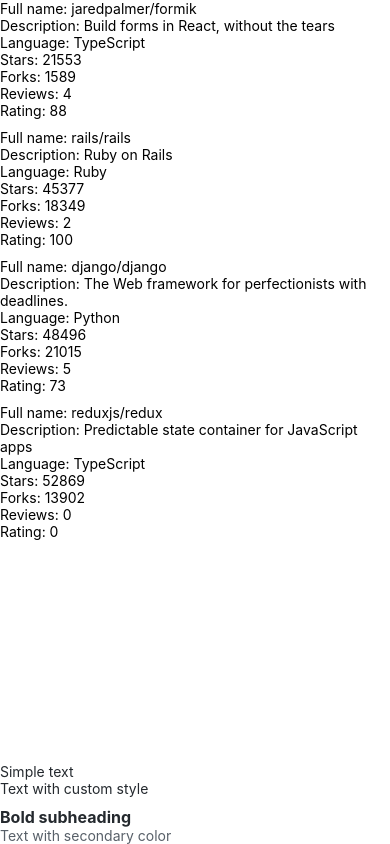
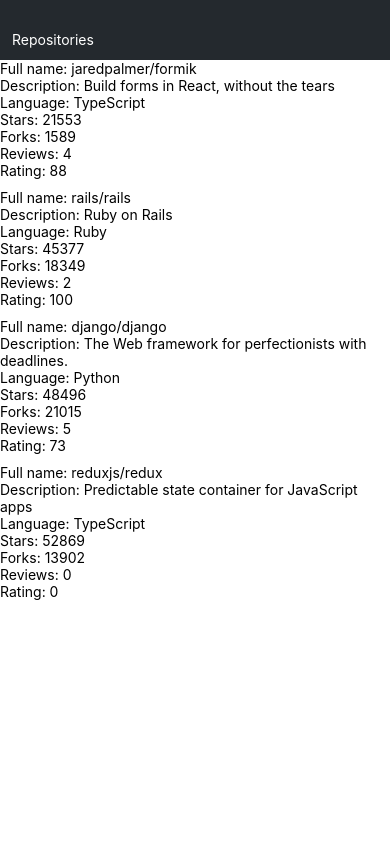
Before and after one commit to tomppatomppa/rate-repository-app, a React Native app: screen / in a window 390 px wide. Built offline with nearby package versions, Linux system fonts and the light colour scheme.

Commit message:
10.4: the app bar

```diff
--- /dev/null
+++ b/src/components/AppBar.jsx
@@ -0,0 +1,30 @@
+import { View, StyleSheet } from 'react-native';
+
+import theme from '../theme';
+import Tab from './Tab';
+
+const styles = StyleSheet.create({
+  flexContainer: {
+    flexDirection: 'row',
+    alignItems: 'flex-end',
+    height: 60,
+    backgroundColor: theme.colors.primary,
+  },
+  flexItemA: {
+    margin: 12,
+  },
+
+  // ...
+});
+
+const AppBar = () => {
+  return (
+    <View style={styles.flexContainer}>
+      <View style={styles.flexItemA}>
+        <Tab title={'Repositories'} />
+      </View>
+    </View>
+  );
+};
+
+export default AppBar;
--- a/src/components/Main.jsx
+++ b/src/components/Main.jsx
@@ -1,11 +1,9 @@
-import Constants from 'expo-constants';
 import { StyleSheet, View } from 'react-native';
+import AppBar from './AppBar';
 import RepositoryList from './RepositoryList';
-import Text from './Text';
 
 const styles = StyleSheet.create({
   container: {
-    marginTop: Constants.statusBarHeight,
     flexGrow: 1,
     flexShrink: 1,
   },
@@ -14,13 +12,8 @@
 const Main = () => {
   return (
     <View style={styles.container}>
+      <AppBar />
       <RepositoryList />
-      <Text>Simple text</Text>
-      <Text style={{ paddingBottom: 10 }}>Text with custom style</Text>
-      <Text fontWeight="bold" fontSize="subheading">
-        Bold subheading
-      </Text>
-      <Text color="textSecondary">Text with secondary color</Text>
     </View>
   );
 };
--- /dev/null
+++ b/src/components/Tab.jsx
@@ -0,0 +1,12 @@
+import React from 'react';
+import { Pressable } from 'react-native';
+import Text from './Text';
+const Tab = ({ title }) => {
+  return (
+    <Pressable onPress={() => console.log(title)}>
+      <Text color="secondary">{title}</Text>
+    </Pressable>
+  );
+};
+
+export default Tab;
--- a/src/components/Text.jsx
+++ b/src/components/Text.jsx
@@ -15,6 +15,9 @@
   colorPrimary: {
     color: theme.colors.primary,
   },
+  colorSecondary: {
+    color: theme.colors.secondary,
+  },
   fontSizeSubheading: {
     fontSize: theme.fontSizes.subheading,
   },
@@ -28,6 +31,7 @@
     styles.text,
     color === 'textSecondary' && styles.colorTextSecondary,
     color === 'primary' && styles.colorPrimary,
+    color === 'secondary' && styles.colorSecondary,
     fontSize === 'subheading' && styles.fontSizeSubheading,
     fontWeight === 'bold' && styles.fontWeightBold,
     style,
--- a/src/theme.js
+++ b/src/theme.js
@@ -2,7 +2,8 @@
   colors: {
     textPrimary: '#24292e',
     textSecondary: '#586069',
-    primary: '#0366d6',
+    primary: '#24292e',
+    secondary: '#ffffff',
   },
   fontSizes: {
     body: 14,
```
